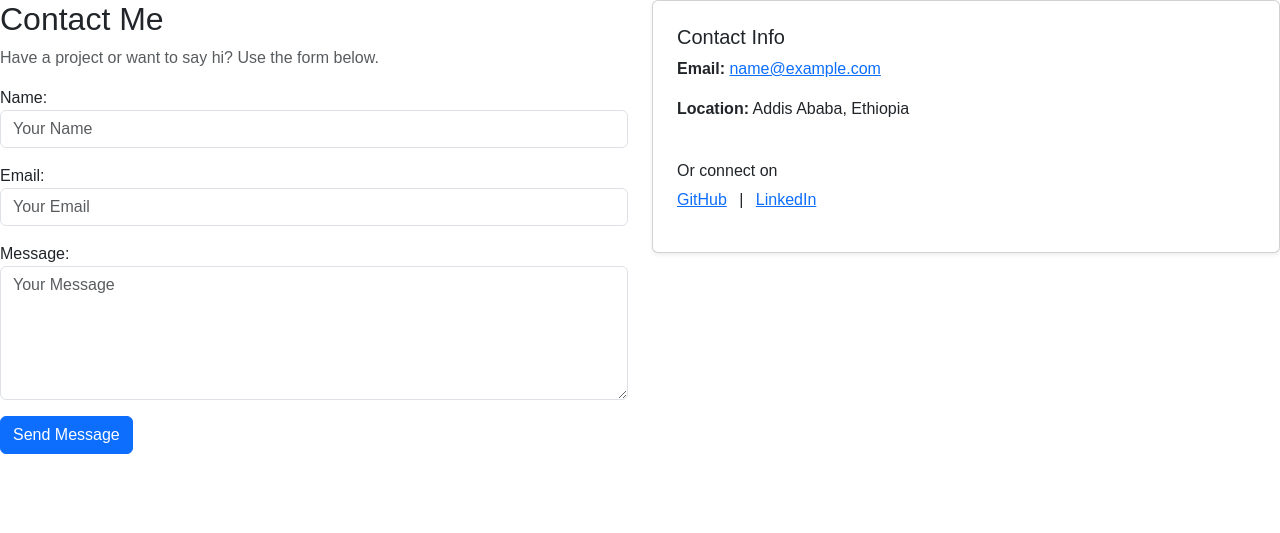
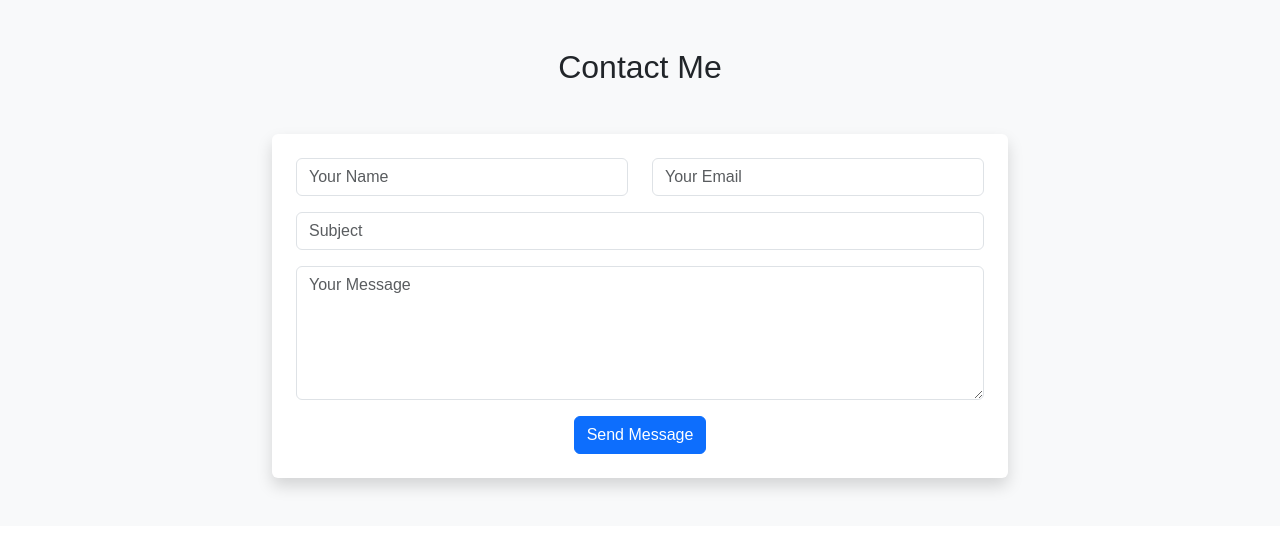
Before and after one commit to Aynekulu-Dev/portfolio, a Django app: template main/templates/contact.html in a window 1280 px wide. Shown: the top 533 px of the page. Run offline with Django 5.2, Linux system fonts and the light colour scheme; tables that the repository leaves empty hold one stand-in row (values such as "Sample post"); the template is opened without the code that fills it: values that come from a table or form of the project are taken from there, most other values are stand-ins (such as "Sample title", 1, 10 or a date in 2020).

Commit message:
Modern templates: about, projects, contact + animations

```diff
--- a/main/templates/contact.html
+++ b/main/templates/contact.html
@@ -1,45 +1,28 @@
 {% extends 'base.html' %}
-{% block title %}Contact - Aynekulu Molla{% endblock %}
+{% block title %}Contact Me - Aynekulu{% endblock %}
 {% block content %}
 
-<div class="row">
-  <div class="col-md-6">
-    <h2>Contact Me</h2>
-    <p class="text-muted">Have a project or want to say hi? Use the form below.</p>
+<section id="contact" class="py-5 bg-light">
+  <div class="container">
+    <h2 class="text-center mb-5">Contact Me</h2>
 
-    <form id="contactForm" method="post" novalidate>
-      {% csrf_token %}
-      <div class="mb-3">
-        {{ form.name.label_tag }}
-        {{ form.name }}
-        <div class="invalid-feedback">Please enter your name.</div>
+    <div class="row justify-content-center">
+      <div class="col-md-8">
+        <form method="post" action="{% url 'contact' %}" class="shadow p-4 bg-white rounded">
+          {% csrf_token %}
+          <div class="row mb-3">
+            <div class="col-md-6">{{ form.name }}</div>
+            <div class="col-md-6">{{ form.email }}</div>
+          </div>
+          <div class="mb-3">{{ form.subject }}</div>
+          <div class="mb-3">{{ form.message }}</div>
+          <div class="text-center">
+            <button type="submit" class="btn btn-primary">Send Message</button>
+          </div>
+        </form>
       </div>
-      <div class="mb-3">
-        {{ form.email.label_tag }}
-        {{ form.email }}
-        <div class="invalid-feedback">Please enter a valid email.</div>
-      </div>
-      <div class="mb-3">
-        {{ form.message.label_tag }}
-        {{ form.message }}
-        <div class="invalid-feedback">Please enter a message.</div>
-      </div>
-      <button type="submit" class="btn btn-primary">Send Message</button>
-    </form>
-  </div>
-
-  <div class="col-md-6">
-    <div class="card shadow-sm p-4">
-      <h5>Contact Info</h5>
-      <p><strong>Email:</strong> <a href="mailto:{{ settings.DEFAULT_FROM_EMAIL }}">{{ settings.DEFAULT_FROM_EMAIL }}</a></p>
-      <p><strong>Location:</strong> Addis Ababa, Ethiopia</p>
-      <h6 class="mt-4">Or connect on</h6>
-      <p>
-        <a href="https://github.com/Aynekulu-Dev" target="_blank" class="me-2">GitHub</a> |
-        <a href="https://www.linkedin.com/in/YOUR_PROFILE" target="_blank" class="ms-2">LinkedIn</a>
-      </p>
     </div>
   </div>
-</div>
+</section>
 
 {% endblock %}
--- a/static/css/style.css
+++ b/static/css/style.css
@@ -15,3 +15,13 @@ section {
 .progress-bar {
     background-color: #0d6efd;
 }
+.fade-in {
+  opacity: 0;
+  transform: translateY(20px);
+  transition: opacity 0.6s ease-out, transform 0.6s ease-out;
+}
+
+.fade-in.visible {
+  opacity: 1;
+  transform: translateY(0);
+}
```
Also changed, not shown: main/templates/about.html (+17 -43 lines), main/templates/projects.html (+16 -49 lines), static/js/script.js (+17 -4 lines).
